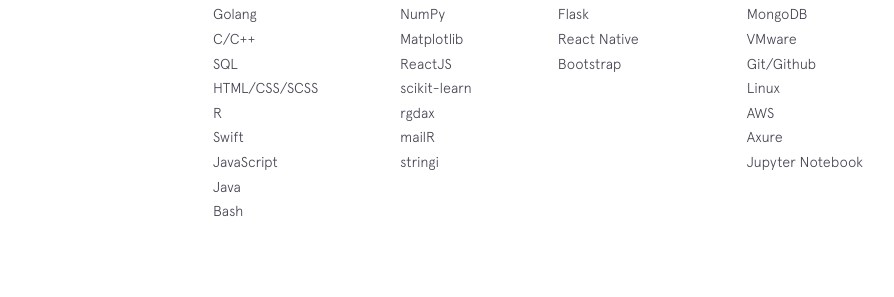
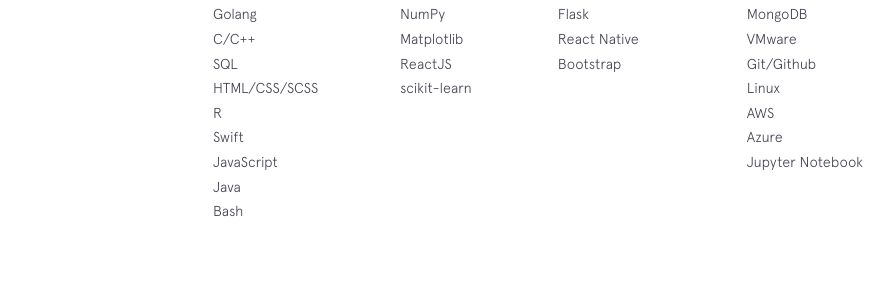
Before and after one commit to rohanxminocha/personal-website-v1, a Jekyll site: the page built from index.html, in a window 1280 px wide and 900 px high, scrolled down 1588 px. Shown: the part 156-453 px from the top of the window, without its empty margins (237-1131 px from the left). Built offline with Jekyll 4.4.1, drawn with Linux system fonts in a browser that asks for light colours; nearby versions of some CDN libraries.

Commit message:
Update skills.yml

```diff
--- a/_data/skills.yml
+++ b/_data/skills.yml
@@ -23,7 +23,7 @@
   - item: Git/Github
   - item: Linux
   - item: AWS
-  - item: Axure
+  - item: Azure
   - item: Jupyter Notebook
 
 libraries:
@@ -32,6 +32,3 @@
   - item: Matplotlib
   - item: ReactJS
   - item: scikit-learn
-  - item: rgdax
-  - item: mailR
-  - item: stringi
```
